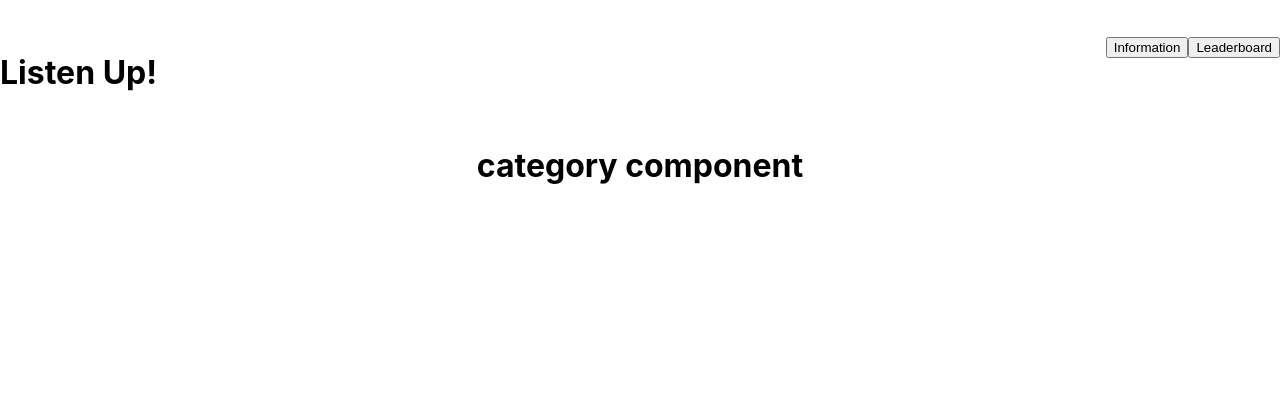
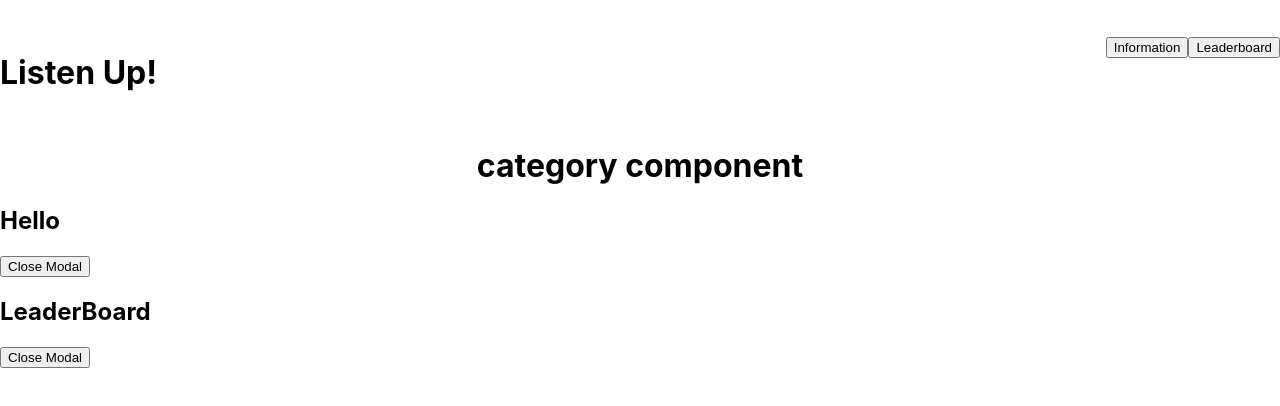
Before and after one commit to Listen-Up-2210/listen-up-ui, a React (Create React App) app: page / in a window 1280 px wide. Both pictures are taken after a click on the button "Leaderboard". Shown: the top 406 px of the page. Built offline with nearby package versions, Linux system fonts and the light colour scheme.

Commit message:
Add leaderboard and instruction modal to header

```diff
--- a/src/Components/Header/Header.js
+++ b/src/Components/Header/Header.js
@@ -1,41 +1,57 @@
 import React, {useState} from "react";
 import ReactDOM from 'react-dom'
 import "./Header.css"
+import Instruction from "../Instruction/Instruction";
+import Leaderboard from "../LeaderBoard/LeaderBoard";
 
-function Modal(props) {
-  return ReactDOM.createPortal(
-    <div id="modal-root" className="modal">
-      <div className="modal-content">
-        {props.children}
-      </div>
-    </div>,
-    document.getElementById('modal-root')
-  );
-}
+// function Modal(props) {
+//   return ReactDOM.createPortal(
+//     <div id="modal-root" className="modal">
+//       <div className="modal-content">
+//         {props.children}
+//       </div>
+//     </div>,
+//     document.getElementById('modal-root')
+//   );
+// }
 
 export default function Header() {
 
-  const[showModal, setShowModal] = useState(false)
+  const[showInstruction, setShowInstruction] = useState(true)
+  const[showLeaderboard, setShowLeaderboard] = useState(false)
 
-  const handleOpenModal = () => {
-    setShowModal(true)
+  const handleOpenInstruction = () => {
+    setShowInstruction(true)
   }
 
-  const handleCloseModal = () => {
-    setShowModal(false)
+  const handleCloseInstruction = () => {
+    setShowInstruction(false)
+  }
+
+  const handleOpenLeaderboard = () => {
+    setShowLeaderboard(true)
+  }
+
+  const handleCloseLeaderboard = () => {
+    setShowLeaderboard(false)
   }
 
   return (
     <h1 className='header'>
       <p className='title'>Listen Up!</p>
       <div>
-        <button className='modal-buttons' onClick={handleOpenModal}>Information</button>
-        {showModal &&
-        <Modal>
+        <button className='modal-buttons' onClick={handleOpenInstruction}>Information</button>
+        {showInstruction &&
+        <Instruction>
           <h2>Hello</h2>
-          <button onClick={handleCloseModal}>Close Modal</button>
-        </Modal>}
-        <button className='modal-buttons'>Leaderboard</button>
+          <button onClick={handleCloseInstruction}>Close Modal</button>
+        </Instruction>}
+        <button className='modal-buttons' onClick={handleOpenLeaderboard}>Leaderboard</button>
+        {showLeaderboard &&
+        <Leaderboard>
+          <h2>LeaderBoard</h2>
+          <button onClick={handleCloseLeaderboard}>Close Modal</button>
+        </Leaderboard>}
       </div>
     </h1>
 
--- /dev/null
+++ b/src/Components/Instruction/Instruction.js
@@ -0,0 +1,13 @@
+import React, {useState} from "react";
+import ReactDOM from 'react-dom'
+
+export default function Instruction(props) {
+  return ReactDOM.createPortal(
+    <div id="modal-root" className="modal">
+      <div className="modal-content">
+        {props.children}
+      </div>
+    </div>,
+    document.getElementById('modal-root')
+  );
+}
--- /dev/null
+++ b/src/Components/LeaderBoard/LeaderBoard.js
@@ -0,0 +1,13 @@
+import React, {useState} from "react";
+import ReactDOM from 'react-dom'
+
+export default function Leaderboard(props) {
+  return ReactDOM.createPortal(
+    <div id="modal-root" className="modal">
+      <div className="modal-content">
+        {props.children}
+      </div>
+    </div>,
+    document.getElementById('modal-root')
+  );
+}
```
